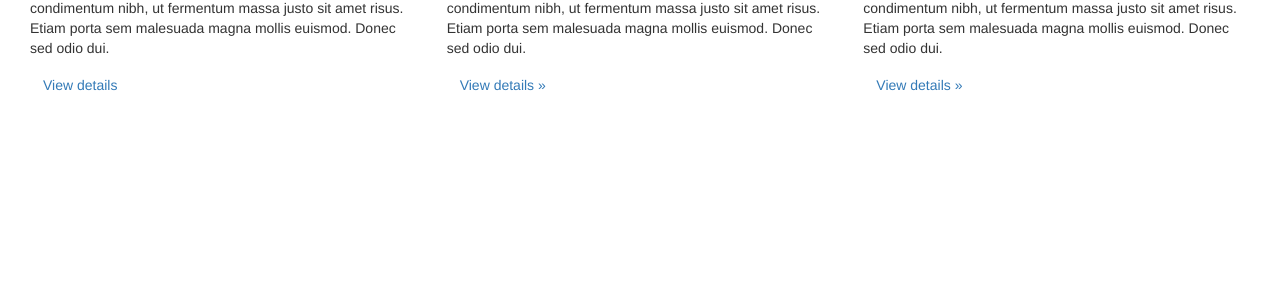
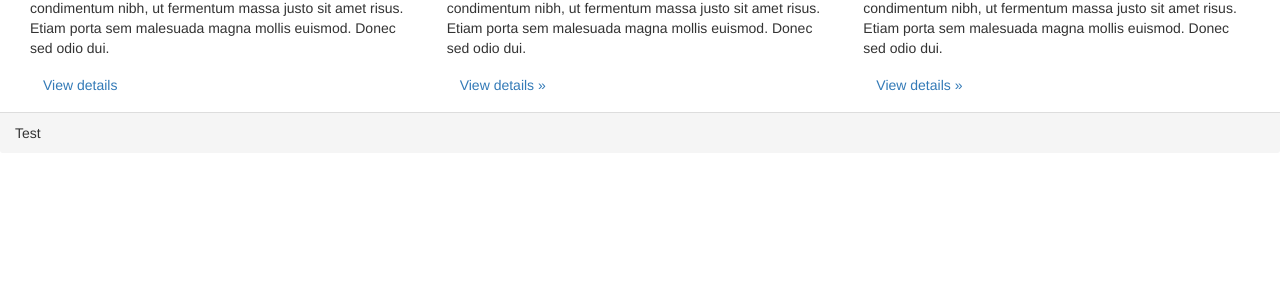
Before and after one commit to beatorizu/Nihonja, a Django app: template Nihonja/core/templates/home.html in a window 1280 px wide. Shown: the part 490-790 px from the top of the page. Run offline with Django 3.2, Linux system fonts and the light colour scheme; the template is opened without the code that fills it, so the values that code supplies are empty; parts of the project's set-up code (start-up, migrations or seed data) failed here and were passed over; some libraries are stand-ins or nearby versions.

Commit message:
Add footer

```diff
--- a/Nihonja/core/templates/base.html
+++ b/Nihonja/core/templates/base.html
@@ -81,8 +81,10 @@
     </div>
     {% block content %}{% endblock %}
   </div>
+  <footer>
+    <div class="panel-footer footer-bottom">
+      Test
+    </div>
+  </footer>
 </body>
-<footer>
-
-</footer>
 </html>
```
